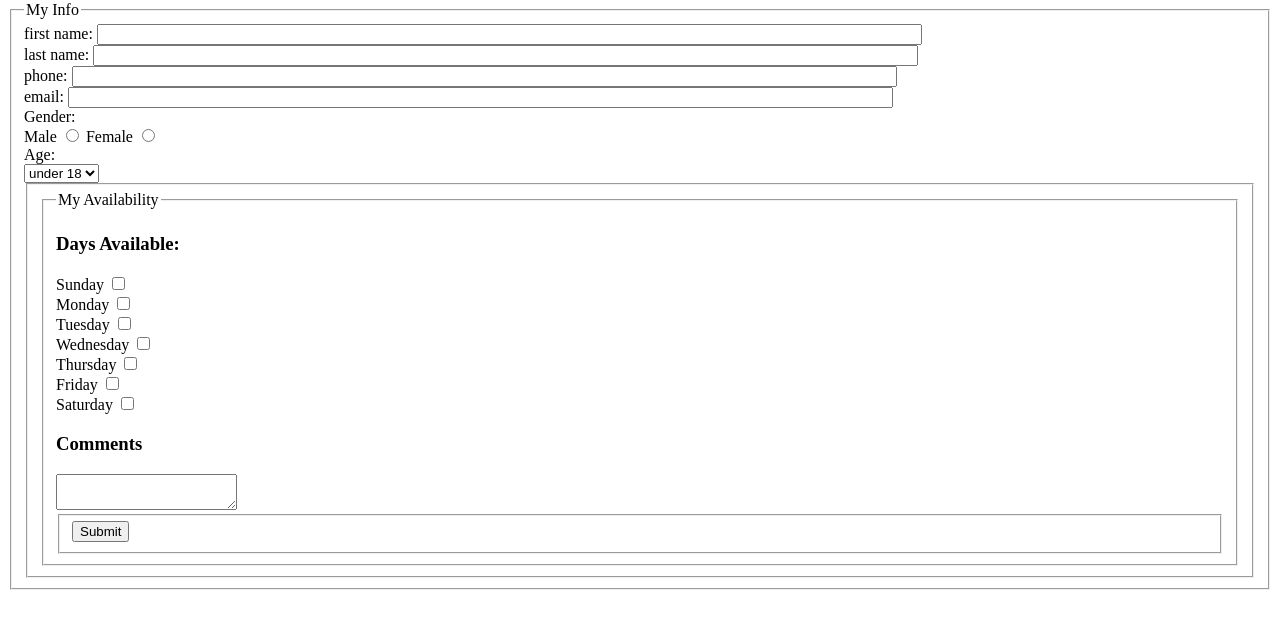
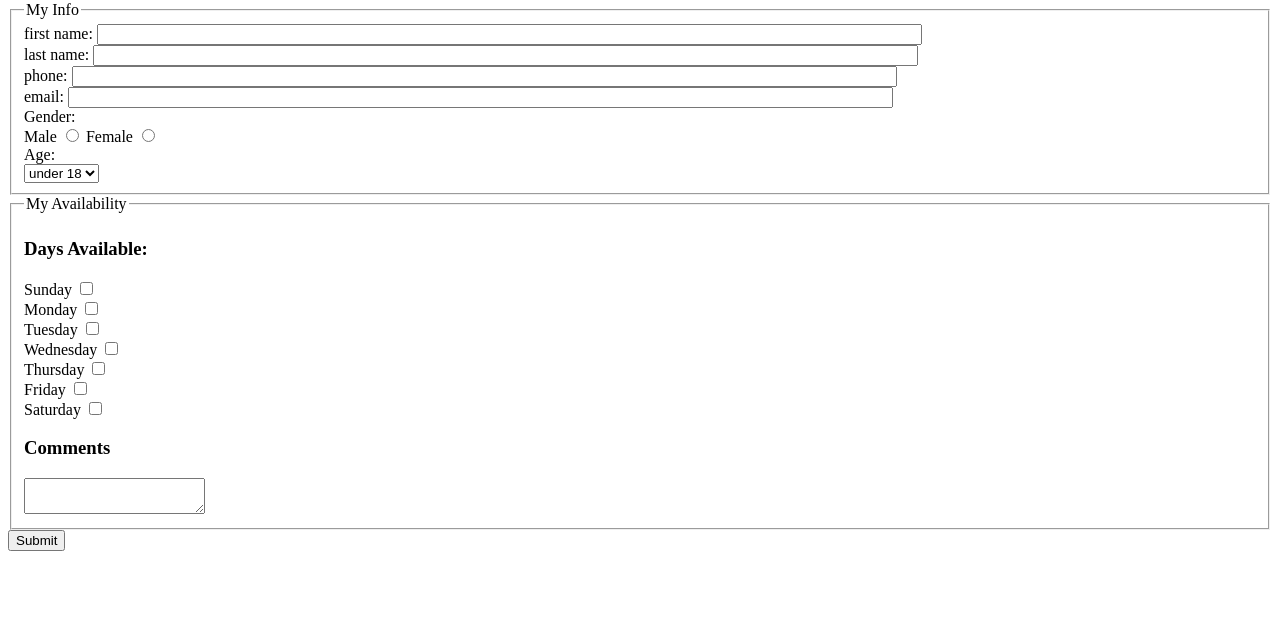
Before and after one commit to BabymanStudios/LAB5ASSIGNMENT, a plain HTML site: page index.html in a window 1280 px wide. Shown: the part 79-708 px from the top of the page. Drawn offline with Linux system fonts and the light colour scheme.

Commit message:
ACTUAL final edits
forgot slashes

```diff
--- a/index.html
+++ b/index.html
@@ -24,7 +24,7 @@
 				<option>under 18</option>
 				<option>over 18</option>
 			</select>
-		<fieldset>
+		</fieldset>
 		<fieldset>
 			<legend>My Availability</legend>
 			<h3>Days Available:</h3>
@@ -39,7 +39,7 @@
 				<h3>Comments</h3>
 				<textarea name="comments_field"></textarea>
 			</div>
-		<fieldset>
+		</fieldset>
 		<input type="hidden" name="hidden_field" value="lpeters">
 		<input type="submit">
 	</form>
```
